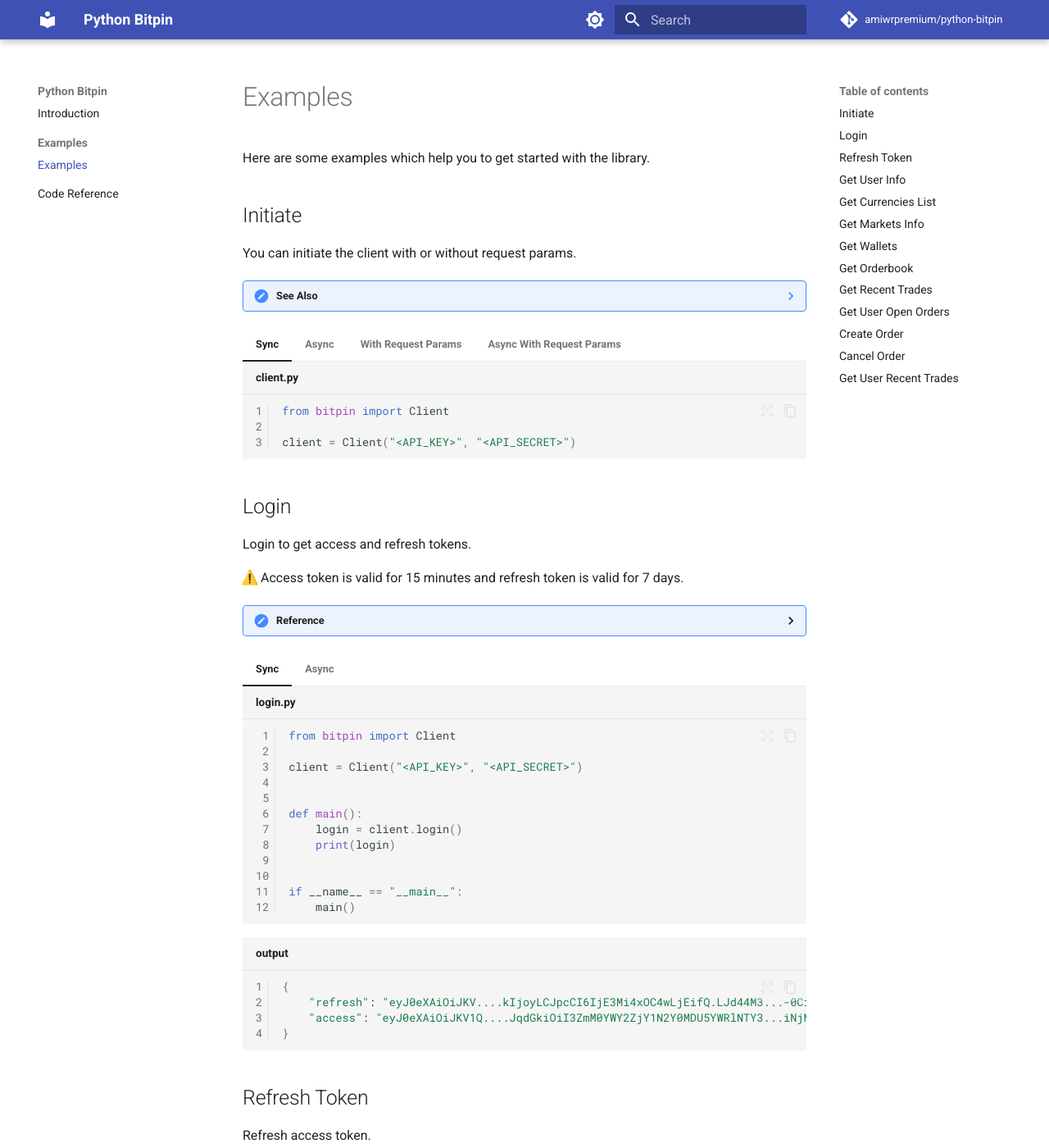
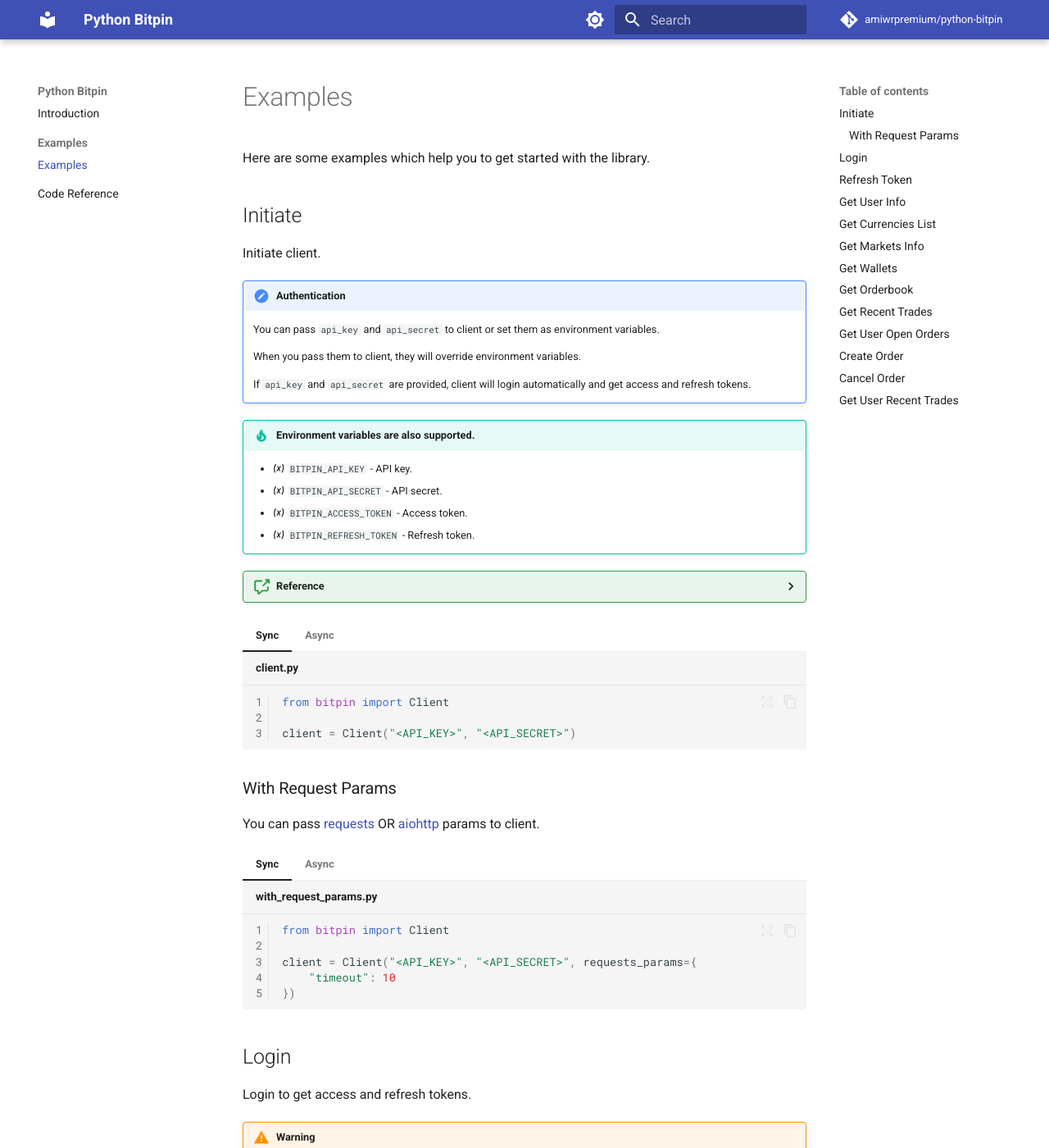
Before and after one commit to amiwrpremium/python-bitpin, an MkDocs documentation site: the page built from docs/examples/index.md, in a window 1280 px wide and 1400 px high. Shown: the whole window at 82% size. Built offline with MkDocs 1.6.1 and Material for MkDocs 9.7.7, drawn with Linux system fonts in a browser that asks for light colours; emoji names are drawn with the system emoji font; comment, search, counter and statistics services are not loaded; some of the changed text lies outside the part shown.

Commit message:
docs: 📝 Update Docs

````diff
--- a/docs/css/extra.css
+++ b/docs/css/extra.css
@@ -28,3 +28,20 @@
 .rateLimit {
     animation: rateLimit 1000ms infinite;
 }
+
+.md-typeset .admonition.code-ref,
+.md-typeset details.code-ref {
+    border-color: rgb(43, 155, 70);
+}
+
+.md-typeset .code-ref > .admonition-title,
+.md-typeset .code-ref > summary {
+    background-color: rgba(43, 155, 70, 0.1);
+}
+
+.md-typeset .code-ref > .admonition-title::before,
+.md-typeset .code-ref > summary::before {
+    background-color: rgb(43, 155, 70);
+    -webkit-mask-image: var(--md-admonition-icon--code-ref);
+    mask-image: var(--md-admonition-icon--code-ref);
+}
--- a/docs/examples/index.md
+++ b/docs/examples/index.md
@@ -4,11 +4,26 @@
 
 ## Initiate
 
-You can initiate the client with or without request params.
+Initiate client.
 
-??? note "See Also"
+!!! note "Authentication"
 
-    Code Reference: [Client](../reference/clients)
+    You can pass `api_key` and `api_secret` to client or set them as environment variables.
+
+    When you pass them to client, they will override environment variables.
+
+    If `api_key` and `api_secret` are provided, client will login automatically and get access and refresh tokens.
+
+!!! tip "Environment variables are also supported."
+
+    - :material-variable: `BITPIN_API_KEY` - API key.
+    - :material-variable: `BITPIN_API_SECRET` - API secret.
+    - :material-variable: `BITPIN_ACCESS_TOKEN` - Access token.
+    - :material-variable: `BITPIN_REFRESH_TOKEN` - Refresh token.
+
+??? code-ref "Reference"
+
+    - Code Reference: [Client](../reference/clients)
 
 === "Sync"
 
@@ -27,7 +42,11 @@
     client = AsyncClient("<API_KEY>", "<API_SECRET>")
     ```
 
-=== "With Request Params"
+### With Request Params
+
+You can pass [requests](https://docs.python-requests.org/en/master/) OR [aiohttp](https://docs.aiohttp.org/en/stable/) params to client.
+
+=== "Sync"
 
     ``` python title="with_request_params.py" linenums="1"
     from bitpin import Client
@@ -52,15 +71,15 @@
 
 Login to get access and refresh tokens.
 
-:warning:{ .pulse } Access token is valid for 15 minutes and refresh token is valid for 7 days.
+!!! warning
 
-??? reference "Reference"
+    Access token is valid for 15 minutes and refresh token is valid for 7 days.
 
-    Sync Code Reference: [Client.login](../reference/clients#src.bitpin.clients.client.Client.login)
+??? code-ref "Reference"
 
-    Async Code Reference: [AsyncClient.login](../reference/clients#src.bitpin.clients.async_client.AsyncClient.login)
-
-    API Reference: [Login](https://docs.bitpin.ir/#02c24a5326)
+    - Sync Code Reference: [Client.login](../reference/clients#src.bitpin.clients.client.Client.login)
+    - Async Code Reference: [AsyncClient.login](../reference/clients#src.bitpin.clients.async_client.AsyncClient.login)
+    - API Documentation Reference: [Login](https://docs.bitpin.ir/#02c24a5326)
 
 === "Sync"
 
@@ -108,13 +127,11 @@
 
 Refresh access token.
 
-??? reference "See Also"
+??? code-ref "Reference"
 
-    Sync Code Reference: [Client.refresh_access_token](../reference/clients#src.bitpin.clients.client.Client.refresh_access_token)
-
-    Async Code Reference: [AsyncClient.refresh_access_token](../reference/clients#src.bitpin.clients.async_client.AsyncClient.refresh_access_token)
-
-    API Reference: [Refresh Token](https://docs.bitpin.ir/#9b81094f74)
+    - Sync Code Reference: [Client.refresh_access_token](../reference/clients#src.bitpin.clients.client.Client.refresh_access_token)
+    - Async Code Reference: [AsyncClient.refresh_access_token](../reference/clients#src.bitpin.clients.async_client.AsyncClient.refresh_access_token)
+    - API Documentation Reference: [Refresh Token](https://docs.bitpin.ir/#9b81094f74)
 
 === "Sync"
 
@@ -161,13 +178,11 @@
 
 Get user info.
 
-??? reference "See Also"
+??? code-ref "Reference"
 
-    Sync Code Reference: [Client.get_user_info](../reference/clients#src.bitpin.clients.client.Client.get_user_info)
-
-    Async Code Reference: [AsyncClient.get_user_info](../reference/clients#src.bitpin.clients.async_client.AsyncClient.get_user_info)
-
-    API Reference: [Get User Info](https://docs.bitpin.ir/#5b3c85d79e)
+    - Sync Code Reference: [Client.get_user_info](../reference/clients#src.bitpin.clients.client.Client.get_user_info)
+    - Async Code Reference: [AsyncClient.get_user_info](../reference/clients#src.bitpin.clients.async_client.AsyncClient.get_user_info)
+    - API Documentation Reference: [Get User Info](https://docs.bitpin.ir/#5b3c85d79e)
 
 === "Sync"
 
@@ -212,15 +227,14 @@
 
 Get currencies list.
 
-:material-car-speed-limiter:{ .rateLimit } 10000/day or 200/minute if you are authenticated.
+!!! warning
+    :material-car-speed-limiter:{ .rateLimit } 10000/day or 200/minute if you are authenticated.
 
-??? reference "See Also"
+??? code-ref "Reference"
 
-    Sync Code Reference: [Client.get_currencies_list](../reference/clients#src.bitpin.clients.client.Client.get_currencies_info)
-
-    Async Code Reference: [AsyncClient.get_currencies_list](../reference/clients#src.bitpin.clients.async_client.AsyncClient.get_currencies_info)
-
-    API Reference: [Get Currencies List](https://docs.bitpin.ir/#7e59da3d0d)
+    - Sync Code Reference: [Client.get_currencies_list](../reference/clients#src.bitpin.clients.client.Client.get_currencies_info)
+    - Async Code Reference: [AsyncClient.get_currencies_list](../reference/clients#src.bitpin.clients.async_client.AsyncClient.get_currencies_info)
+    - API Documentation Reference: [Get Currencies List](https://docs.bitpin.ir/#7e59da3d0d)
 
 === "Sync"
 
@@ -265,15 +279,14 @@
 
 Get markets info.
 
-:material-car-speed-limiter:{ .rateLimit } 10000/day or 200/minute if you are authenticated.
+!!! warning
+    :material-car-speed-limiter:{ .rateLimit } 10000/day or 200/minute if you are authenticated.
 
-??? reference "See Also"
+??? code-ref "Reference"
 
-    Sync Code Reference: [Client.get_markets_info](../reference/clients#src.bitpin.clients.client.Client.get_markets_info)
-
-    Async Code Reference: [AsyncClient.get_markets_info](../reference/clients#src.bitpin.clients.async_client.AsyncClient.get_markets_info)
-
-    API Reference: [Get Markets Info](https://docs.bitpin.ir/#334792bb2b)
+    - Sync Code Reference: [Client.get_markets_info](../reference/clients#src.bitpin.clients.client.Client.get_markets_info)
+    - Async Code Reference: [AsyncClient.get_markets_info](../reference/clients#src.bitpin.clients.async_client.AsyncClient.get_markets_info)
+    - API Documentation Reference: [Get Markets Info](https://docs.bitpin.ir/#334792bb2b)
 
 === "Sync"
 
@@ -318,15 +331,14 @@
 
 Get wallets and balances.
 
-:material-car-speed-limiter:{ .rateLimit } 10000/day.
+!!! warning
+    :material-car-speed-limiter:{ .rateLimit } 10000/day.
 
-??? reference "See Also"
+??? code-ref "Reference"
 
-    Sync Code Reference: [Client.get_wallets](../reference/clients#src.bitpin.clients.client.Client.get_wallets)
-
-    Async Code Reference: [AsyncClient.get_wallets](../reference/clients#src.bitpin.clients.async_client.AsyncClient.get_wallets)
-
-    API Reference: [Get Wallets](https://docs.bitpin.ir/#9b93495188)
+    - Sync Code Reference: [Client.get_wallets](../reference/clients#src.bitpin.clients.client.Client.get_wallets)
+    - Async Code Reference: [AsyncClient.get_wallets](../reference/clients#src.bitpin.clients.async_client.AsyncClient.get_wallets)
+    - API Documentation Reference: [Get Wallets](https://docs.bitpin.ir/#9b93495188)
 
 === "Sync"
 
@@ -371,13 +383,11 @@
 
 Get orderbook.
 
-??? reference "See Also"
+??? code-ref "Reference"
 
-    Sync Code Reference: [Client.get_orderbook](../reference/clients#src.bitpin.clients.client.Client.get_orderbook)
-
-    Async Code Reference: [AsyncClient.get_orderbook](../reference/clients#src.bitpin.clients.async_client.AsyncClient.get_orderbook)
-
-    API Reference: [Get Orderbook](https://docs.bitpin.ir/#270b5bd78d)
+    - Sync Code Reference: [Client.get_orderbook](../reference/clients#src.bitpin.clients.client.Client.get_orderbook)
+    - Async Code Reference: [AsyncClient.get_orderbook](../reference/clients#src.bitpin.clients.async_client.AsyncClient.get_orderbook)
+    - API Documentation Reference: [Get Orderbook](https://docs.bitpin.ir/#270b5bd78d)
 
 === "Sync"
 
@@ -422,13 +432,11 @@
 
 Get recent trades.
 
-??? reference "See Also"
+??? code-ref "Reference"
 
-    Sync Code Reference: [Client.get_recent_trades](../reference/clients#src.bitpin.clients.client.Client.get_recent_trades)
-
-    Async Code Reference: [AsyncClient.get_recent_trades](../reference/clients#src.bitpin.clients.async_client.AsyncClient.get_recent_trades)
-
-    API Reference: [Get Recent Trades](https://docs.bitpin.ir/#1dd63530b5)
+    - Sync Code Reference: [Client.get_recent_trades](../reference/clients#src.bitpin.clients.client.Client.get_recent_trades)
+    - Async Code Reference: [AsyncClient.get_recent_trades](../reference/clients#src.bitpin.clients.async_client.AsyncClient.get_recent_trades)
+    - API Documentation Reference: [Get Recent Trades](https://docs.bitpin.ir/#1dd63530b5)
 
 === "Sync"
 
@@ -473,15 +481,14 @@
 
 Get user open orders.
 
-:material-car-speed-limiter:{ .rateLimit } 1000/hour.
+!!! warning
+    :material-car-speed-limiter:{ .rateLimit } 1000/hour.
 
-??? reference "See Also"
+??? code-ref "Reference"
 
-    Sync Code Reference: [Client.get_open_orders](../reference/clients#src.bitpin.clients.client.Client.get_open_orders)
-
-    Async Code Reference: [AsyncClient.get_open_orders](../reference/clients#src.bitpin.clients.async_client.AsyncClient.get_open_orders)
-
-    API Reference: [Get User Open Orders](https://docs.bitpin.ir/#8a7c2a2af5)
+    - Sync Code Reference: [Client.get_open_orders](../reference/clients#src.bitpin.clients.client.Client.get_open_orders)
+    - Async Code Reference: [AsyncClient.get_open_orders](../reference/clients#src.bitpin.clients.async_client.AsyncClient.get_open_orders)
+    - API Documentation Reference: [Get User Open Orders](https://docs.bitpin.ir/#8a7c2a2af5)
 
 === "Sync"
 
@@ -525,15 +532,14 @@
 
 Create New Order.
 
-:material-car-speed-limiter:{ .rateLimit } 1000/hour.
+!!! warning
+    :material-car-speed-limiter:{ .rateLimit } 1000/hour.
 
-??? reference "See Also"
+??? code-ref "Reference"
 
-    Sync Code Reference: [Client.create_order](../reference/clients#src.bitpin.clients.client.Client.create_order)
-
-    Async Code Reference: [AsyncClient.create_order](../reference/clients#src.bitpin.clients.async_client.AsyncClient.create_order)
-
-    API Reference: [Create Order](https://docs.bitpin.ir/#34b353d77b)
+    - Sync Code Reference: [Client.create_order](../reference/clients#src.bitpin.clients.client.Client.create_order)
+    - Async Code Reference: [AsyncClient.create_order](../reference/clients#src.bitpin.clients.async_client.AsyncClient.create_order)
+    - API Documentation Reference: [Create Order](https://docs.bitpin.ir/#34b353d77b)
 
 === "Sync"
 
@@ -593,15 +599,14 @@
 
 Cancel Order.
 
-:material-car-speed-limiter:{ .rateLimit } 1000/hour.
+!!! warning
+    :material-car-speed-limiter:{ .rateLimit } 1000/hour.
 
-??? reference "See Also"
+??? code-ref "Reference"
 
-    Sync Code Reference: [Client.cancel_order](../reference/clients#src.bitpin.clients.client.Client.cancel_order)
-
-    Async Code Reference: [AsyncClient.cancel_order](../reference/clients#src.bitpin.clients.async_client.AsyncClient.cancel_order)
-
-    API Reference: [Cancel Order](https://docs.bitpin.ir/#3fe8d57657)
+    - Sync Code Reference: [Client.cancel_order](../reference/clients#src.bitpin.clients.client.Client.cancel_order)
+    - Async Code Reference: [AsyncClient.cancel_order](../reference/clients#src.bitpin.clients.async_client.AsyncClient.cancel_order)
+    - API Documentation Reference: [Cancel Order](https://docs.bitpin.ir/#3fe8d57657)
 
 === "Sync"
 
@@ -646,15 +651,14 @@
 
 Get user recent trades.
 
-:material-car-speed-limiter:{ .rateLimit } 1000/hour.
+!!! warning
+    :material-car-speed-limiter:{ .rateLimit } 1000/hour.
 
-??? reference "See Also"
+??? code-ref "Reference"
 
-    Sync Code Reference: [Client.get_user_trades](../reference/clients#src.bitpin.clients.client.Client.get_user_trades)
-
-    Async Code Reference: [AsyncClient.get_user_trades](../reference/clients#src.bitpin.clients.async_client.AsyncClient.get_user_trades)
-
-    API Reference: [Get User Recent Trades](https://docs.bitpin.ir/#3fe8d57657)
+    - Sync Code Reference: [Client.get_user_trades](../reference/clients#src.bitpin.clients.client.Client.get_user_trades)
+    - Async Code Reference: [AsyncClient.get_user_trades](../reference/clients#src.bitpin.clients.async_client.AsyncClient.get_user_trades)
+    - API Documentation Reference: [Get User Recent Trades](https://docs.bitpin.ir/#3fe8d57657)
 
 === "Sync"
 
--- a/mkdocs.yml
+++ b/mkdocs.yml
@@ -7,6 +7,7 @@
 theme:
   name: material
   repo: fontawesome/brands/github
+  language: en
 
   palette:
     - media: "(prefers-color-scheme: light)"
@@ -20,6 +21,10 @@
       toggle:
         icon: material/brightness-4
         name: Switch to system preference
+
+  icon:
+    admonition:
+      code-ref: octicons/cross-reference-16
 
   features:
     - navigation.instant
````
Also changed, not shown: other parts of docs/examples/index.md (+1 -1 lines).
